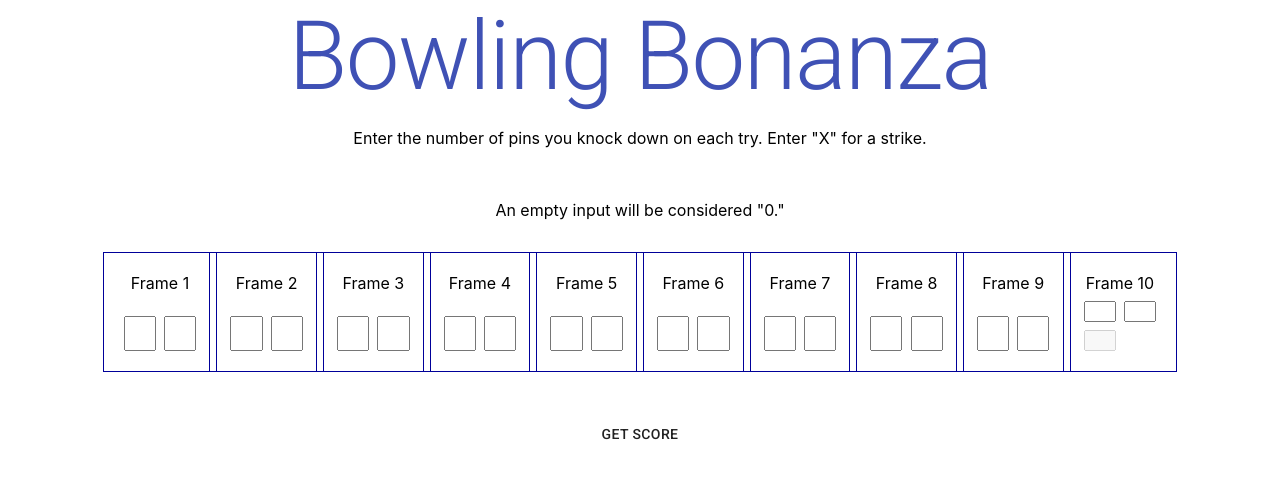
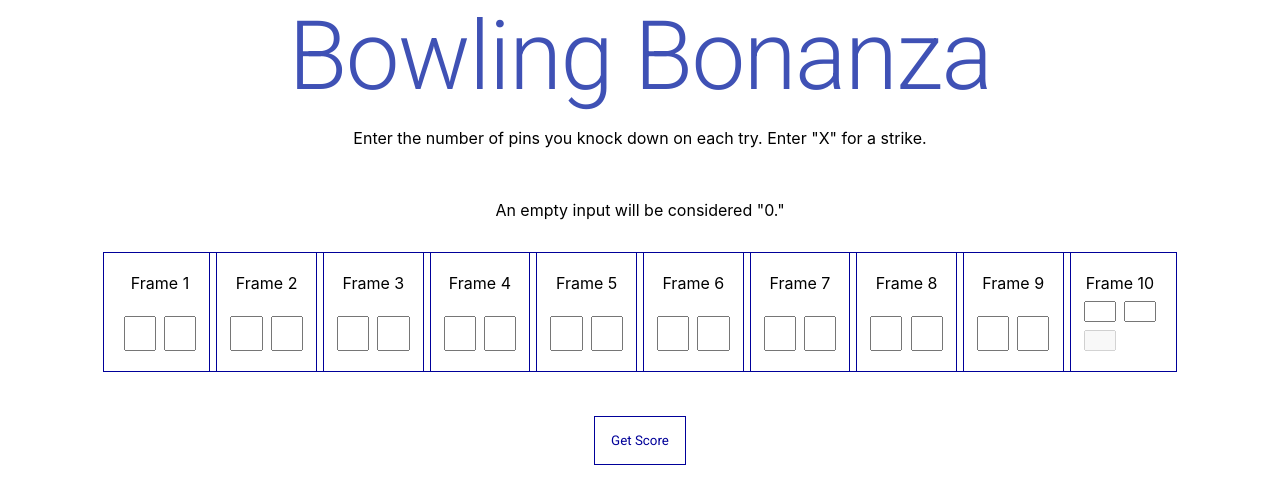
Before and after one commit to nicoledow/bowling-bonanza, a React (Create React App) app: page / in a window 1280 px wide. Shown: the top 504 px of the page. Built offline with nearby package versions, Linux system fonts and the light colour scheme.

Commit message:
change button styling

```diff
--- a/src/App.css
+++ b/src/App.css
@@ -20,3 +20,17 @@
   margin-top: 1rem;
   margin-bottom: 1rem;
 }
+
+.bbButton {
+  padding: 1rem;
+  background-color: #ffffff;
+  color: #000099;
+  border: 1px solid #000099;
+  font-family: 'Roboto', sans-serif;
+}
+
+.bbButton:hover {
+  color: #ffffff;
+  background-color: #000099;
+  cursor: pointer;
+}
--- a/src/Containers/GameScoreRow.js
+++ b/src/Containers/GameScoreRow.js
@@ -1,5 +1,5 @@
 import React, { useState } from "react";
-import { Grid, Button } from "@material-ui/core";
+import { Grid } from "@material-ui/core";
 
 import Frame from "../Components/Frame";
 
@@ -77,7 +77,7 @@ export default function GameScoreRow() {
 
       <Grid container item xs={12} style={{marginTop: '3rem'}}>
         <div className="fullWidth centered">
-          <Button onClick={calculateScore}>Get Score</Button>
+          <button onClick={calculateScore} className={'bbButton'}>Get Score</button>
         </div>
       </Grid>
 
```
